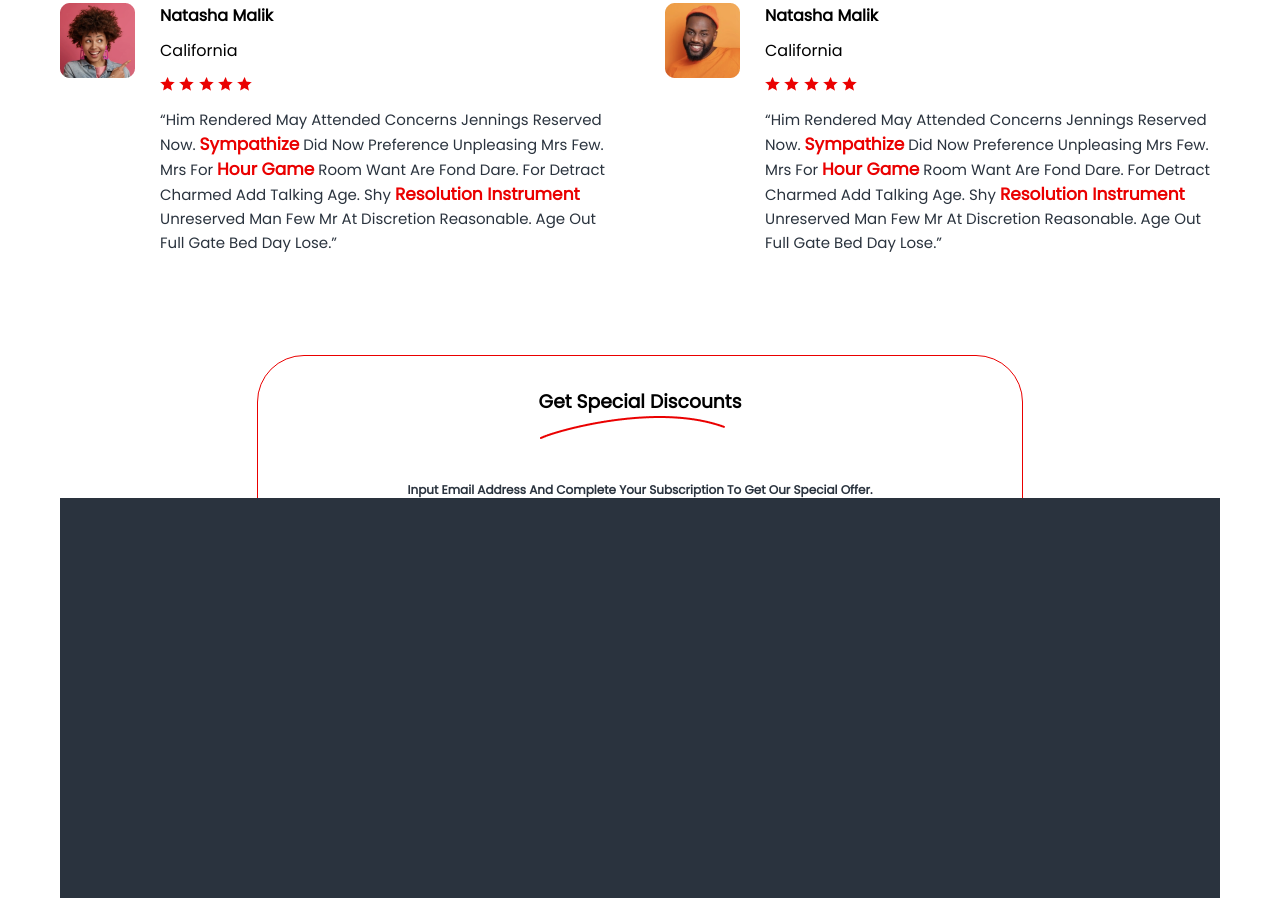
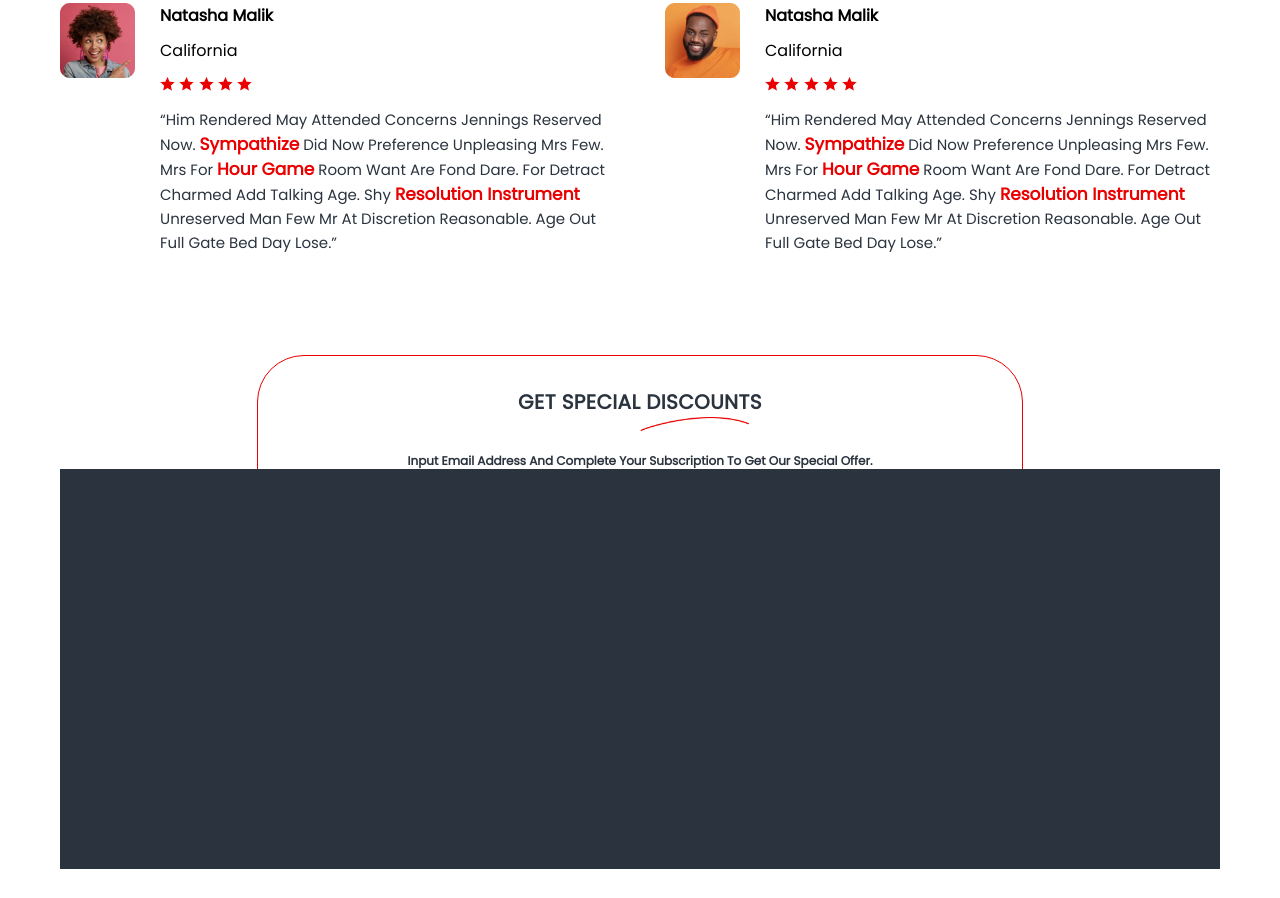
Before and after one commit to kmlproduct/restaurant, a plain HTML site: page index.html in a window 1280 px wide. Shown: the part 4464-5362 px from the top of the page. After the commit the page ends 5333 px from the top, so only its background shows below. Drawn offline with Linux system fonts and the light colour scheme.

```diff
--- a/sass/_newsletter.scss
+++ b/sass/_newsletter.scss
@@ -12,9 +12,8 @@
     border: 1px solid #ea0000;
     border-radius: 47px;
     background-color: white;
-
     gap: 34px;
-    v .header {
+    .header {
       text-align: center;
       .h3 {
         position: relative;
```
Also changed, not shown: css/main.css, sass/_newsletter.css, 1 other file.
